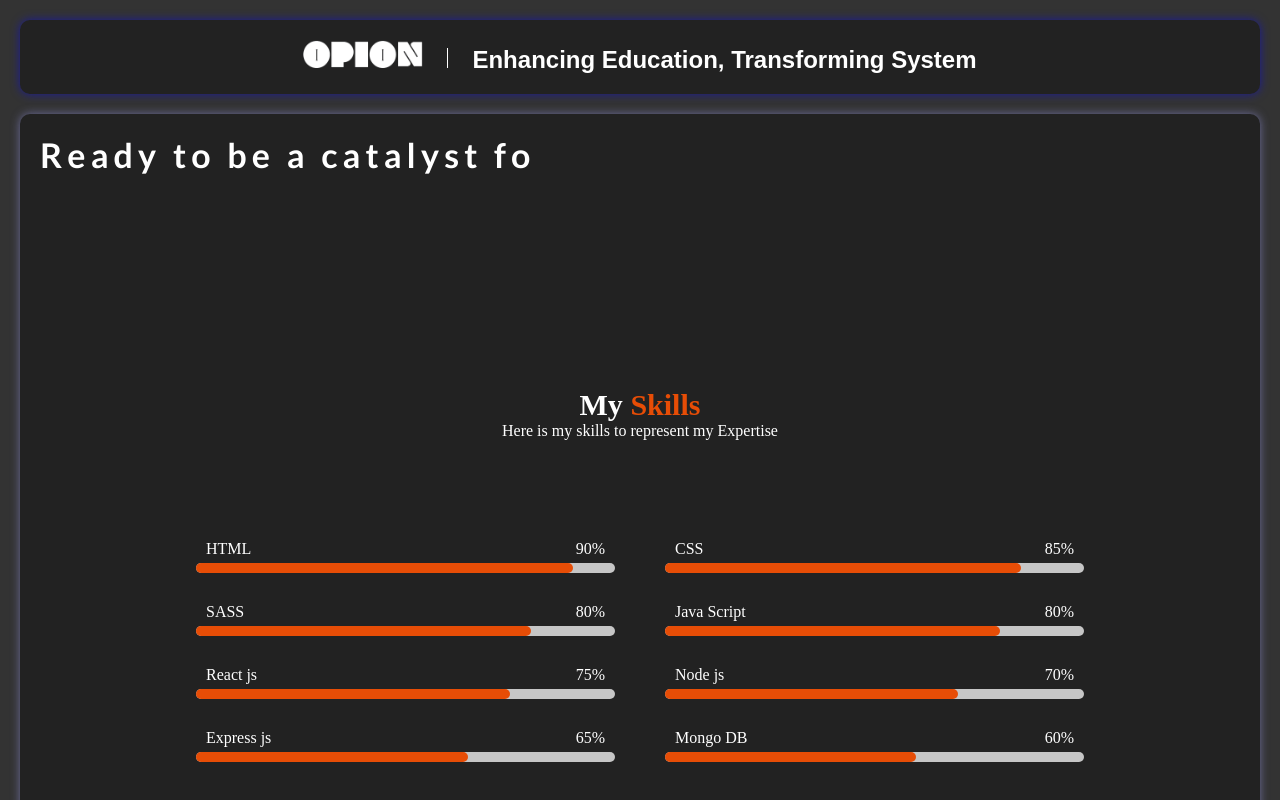
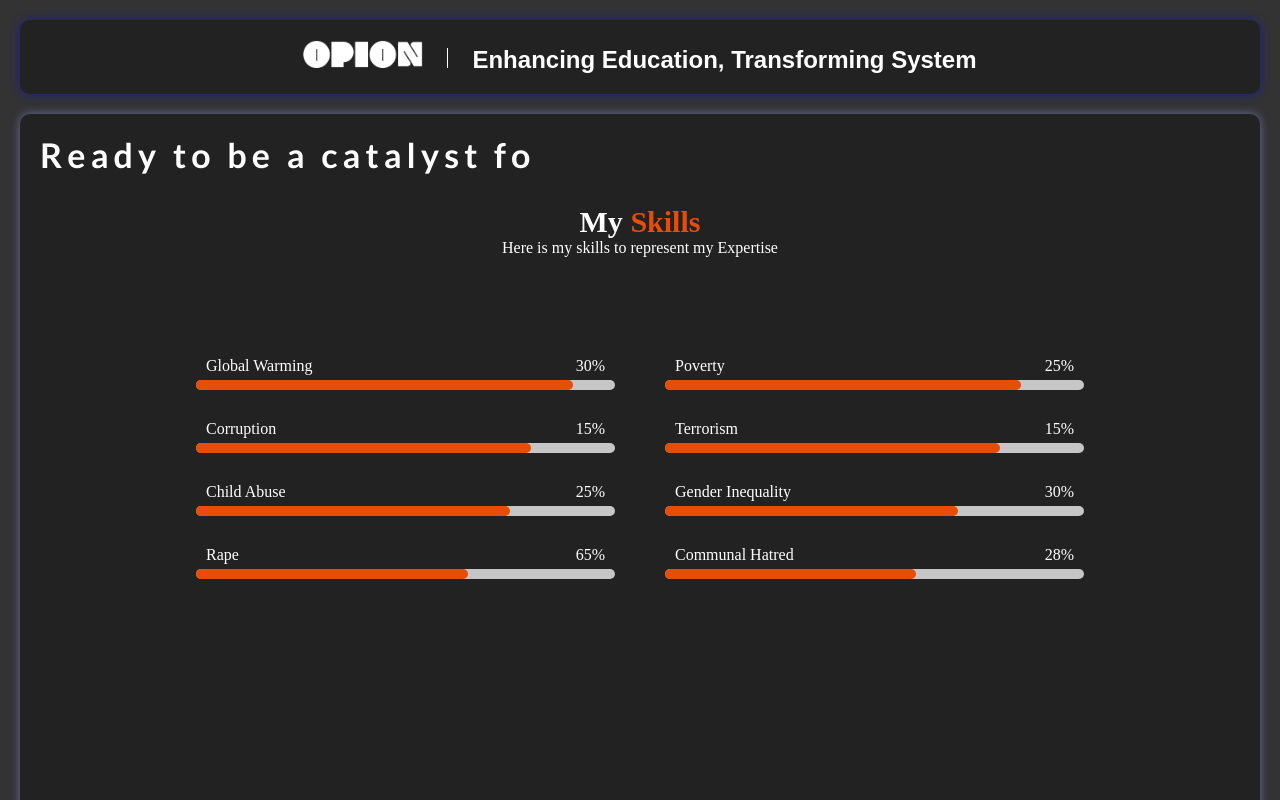
Before and after one commit to Enigmaticpravin/Promise, a plain HTML site: page index.html in a window 1280 px wide. Shown: the top 800 px of the page. Drawn offline with nearby package versions, Linux system fonts and the light colour scheme.

Commit message:
main commit

```diff
--- a/index.html
+++ b/index.html
@@ -105,8 +105,7 @@
     padding: 0px 13%;
     background-color: rgba(0, 0, 0, 0);
     display: flex;
-    align-items: center;
-    justify-content: center;
+    margin-top: 30px;
     flex-direction: column;
 }
 .skills_head{
@@ -290,8 +289,8 @@
       <div class="skills_main">
           <div class="skill_bar">
               <div class="info">
-                  <p>HTML</p>
-                  <P>90%</P>
+                  <p>Global Warming</p>
+                  <P>30%</P>
               </div>
               <div class="bar">
                   <span class="html"></span>
@@ -299,8 +298,8 @@
           </div>
           <div class="skill_bar">
               <div class="info">
-                  <p>CSS</p>
-                  <P>85%</P>
+                  <p>Poverty</p>
+                  <P>25%</P>
               </div>
               <div class="bar">
                   <span class="css"></span>
@@ -308,8 +307,8 @@
           </div>
           <div class="skill_bar">
               <div class="info">
-                  <p>SASS</p>
-                  <P>80%</P>
+                  <p>Corruption</p>
+                  <P>15%</P>
               </div>
               <div class="bar">
                   <span class="sass"></span>
@@ -317,8 +316,8 @@
           </div>
           <div class="skill_bar">
               <div class="info">
-                  <p>Java Script</p>
-                  <P>80%</P>
+                  <p>Terrorism</p>
+                  <P>15%</P>
               </div>
               <div class="bar">
                   <span class="js"></span>
@@ -326,8 +325,8 @@
           </div>
           <div class="skill_bar">
               <div class="info">
-                  <p>React js</p>
-                  <P>75%</P>
+                  <p>Child Abuse</p>
+                  <P>25%</P>
               </div>
               <div class="bar">
                   <span class="react"></span>
@@ -335,8 +334,8 @@
           </div>
           <div class="skill_bar">
               <div class="info">
-                  <p>Node js</p>
-                  <P>70%</P>
+                  <p>Gender Inequality</p>
+                  <P>30%</P>
               </div>
               <div class="bar">
                   <span class="node"></span>
@@ -344,7 +343,7 @@
           </div>
           <div class="skill_bar">
               <div class="info">
-                  <p>Express js</p>
+                  <p>Rape</p>
                   <P>65%</P>
               </div>
               <div class="bar">
@@ -353,8 +352,8 @@
           </div>
           <div class="skill_bar">
               <div class="info">
-                  <p>Mongo DB</p>
-                  <P>60%</P>
+                  <p>Communal Hatred</p>
+                  <P>28%</P>
               </div>
               <div class="bar">
                   <span class="mongo"></span>
```
